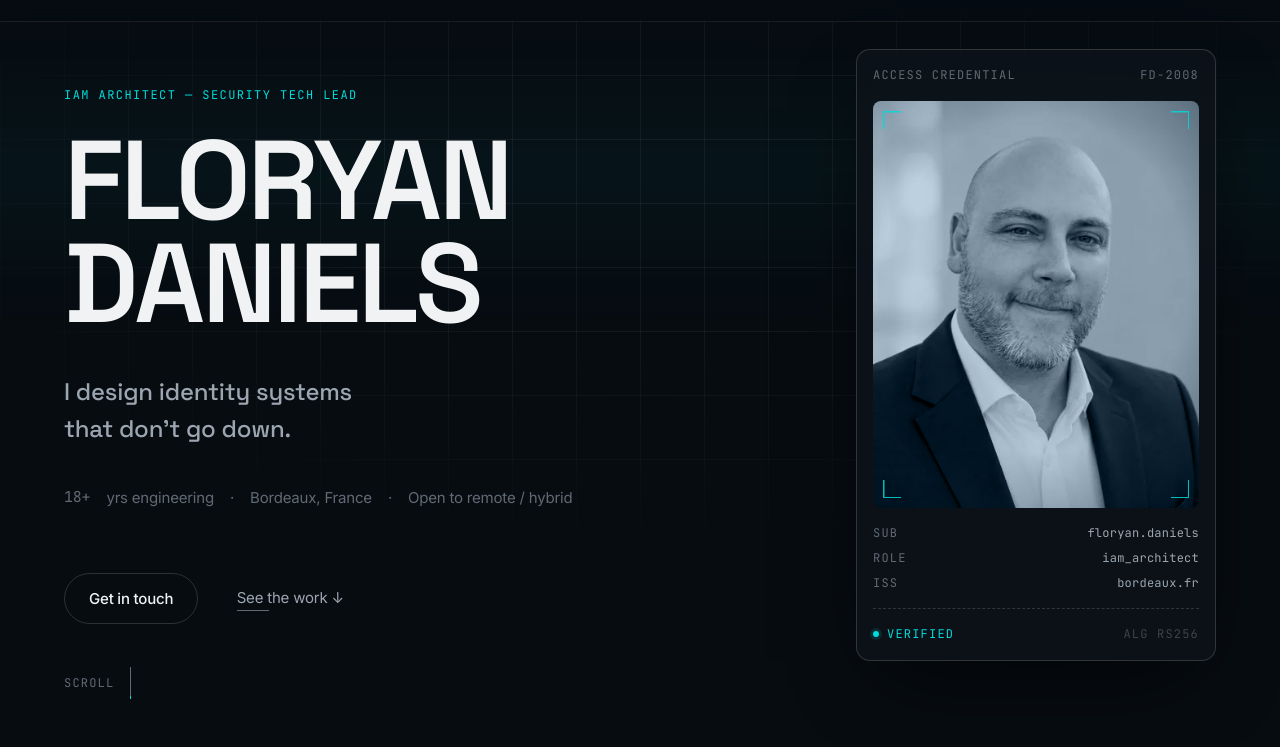
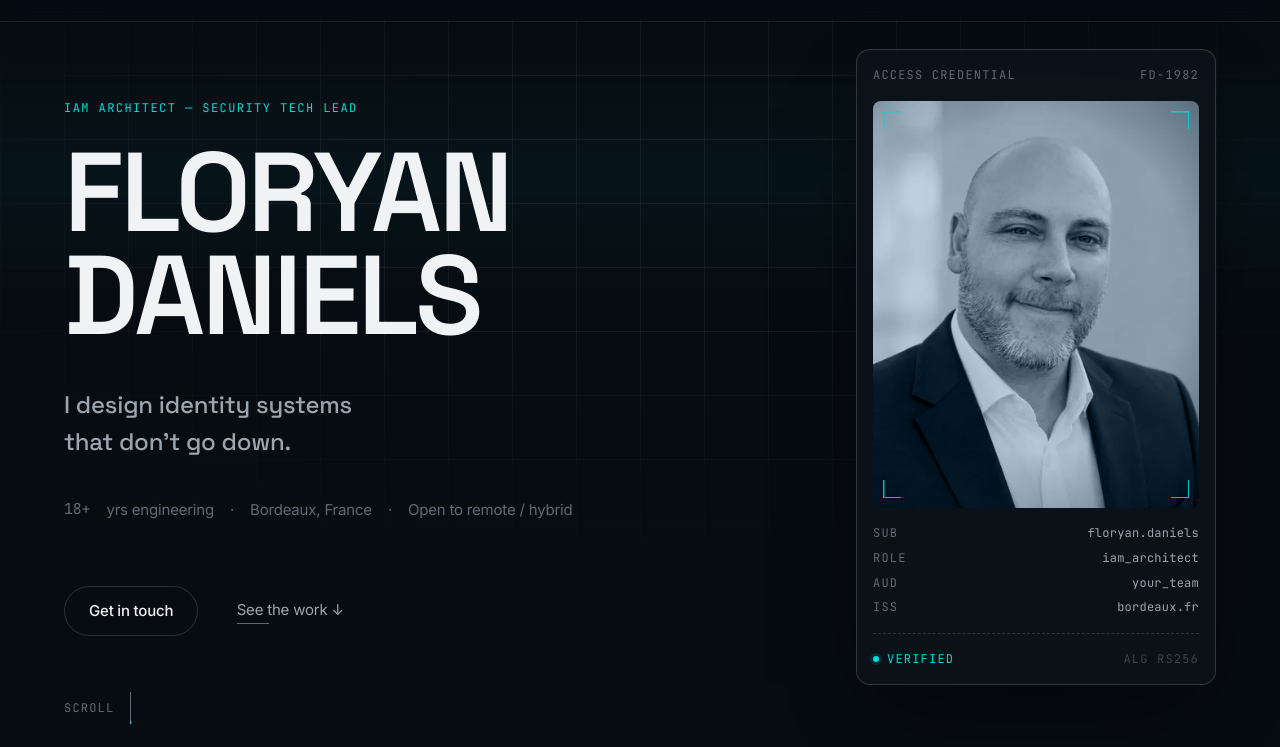
Before and after one commit to StudioFlow/its-a-me, a website: page src/index.html in a window 1280 px wide. Shown: the part 53-800 px from the top of the page. Drawn offline with Linux system fonts and the light colour scheme.

Commit message:
feat: Update access credential ID and add audience information in the credential section

```diff
--- a/src/index.html
+++ b/src/index.html
@@ -71,7 +71,7 @@
       <figure class="credential reveal" style="--d:2">
         <div class="credential__head mono" aria-hidden="true">
           <span>Access credential</span>
-          <span>FD-2008</span>
+          <span>FD-1982</span>
         </div>
         <div class="credential__frame">
           <img class="credential__photo"
@@ -86,6 +86,7 @@
         <dl class="credential__data mono">
           <div><dt>sub</dt><dd>floryan.daniels</dd></div>
           <div><dt>role</dt><dd>iam_architect</dd></div>
+          <div><dt>aud</dt><dd>your_team</dd></div>
           <div><dt>iss</dt><dd>bordeaux.fr</dd></div>
         </dl>
         <figcaption class="credential__status mono">
```
